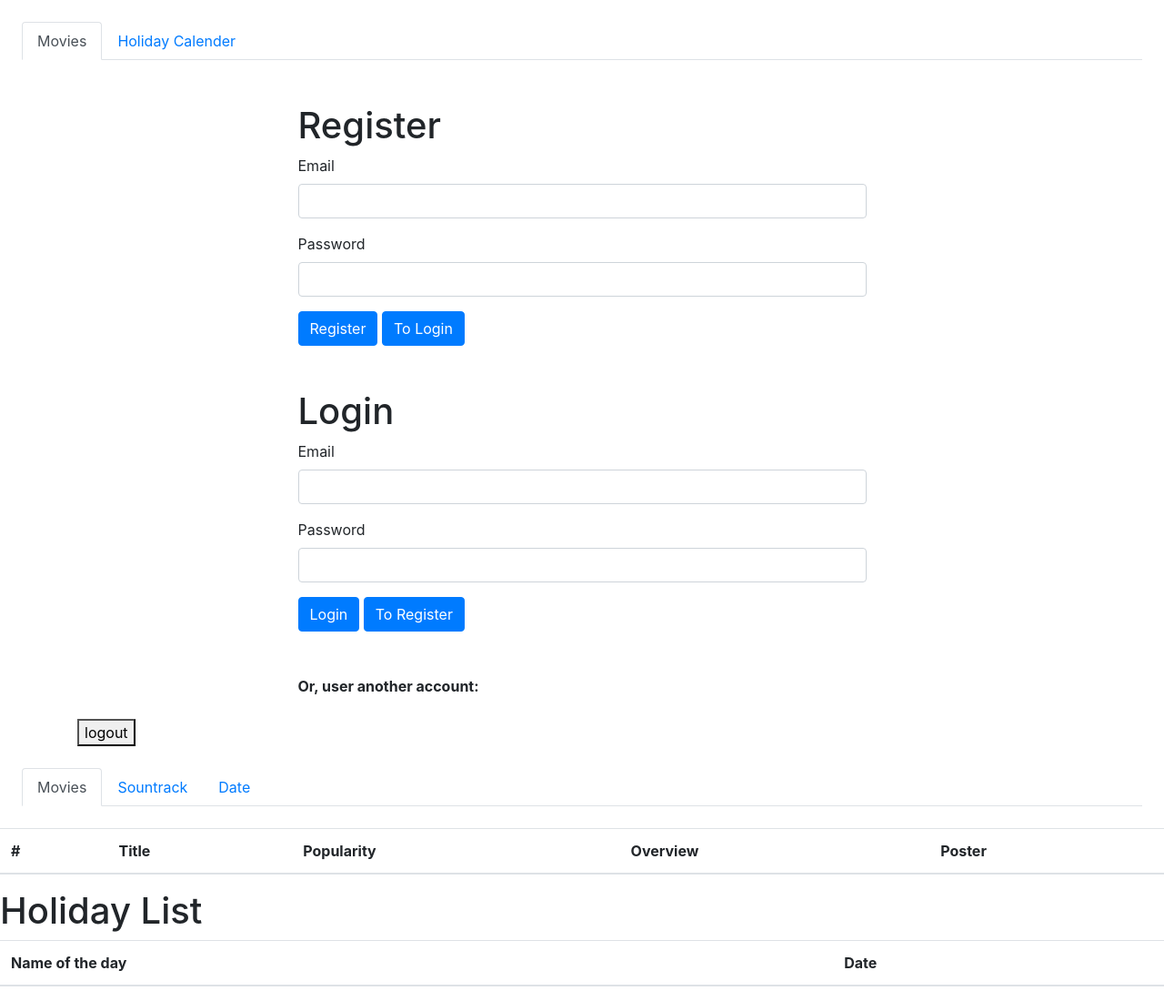
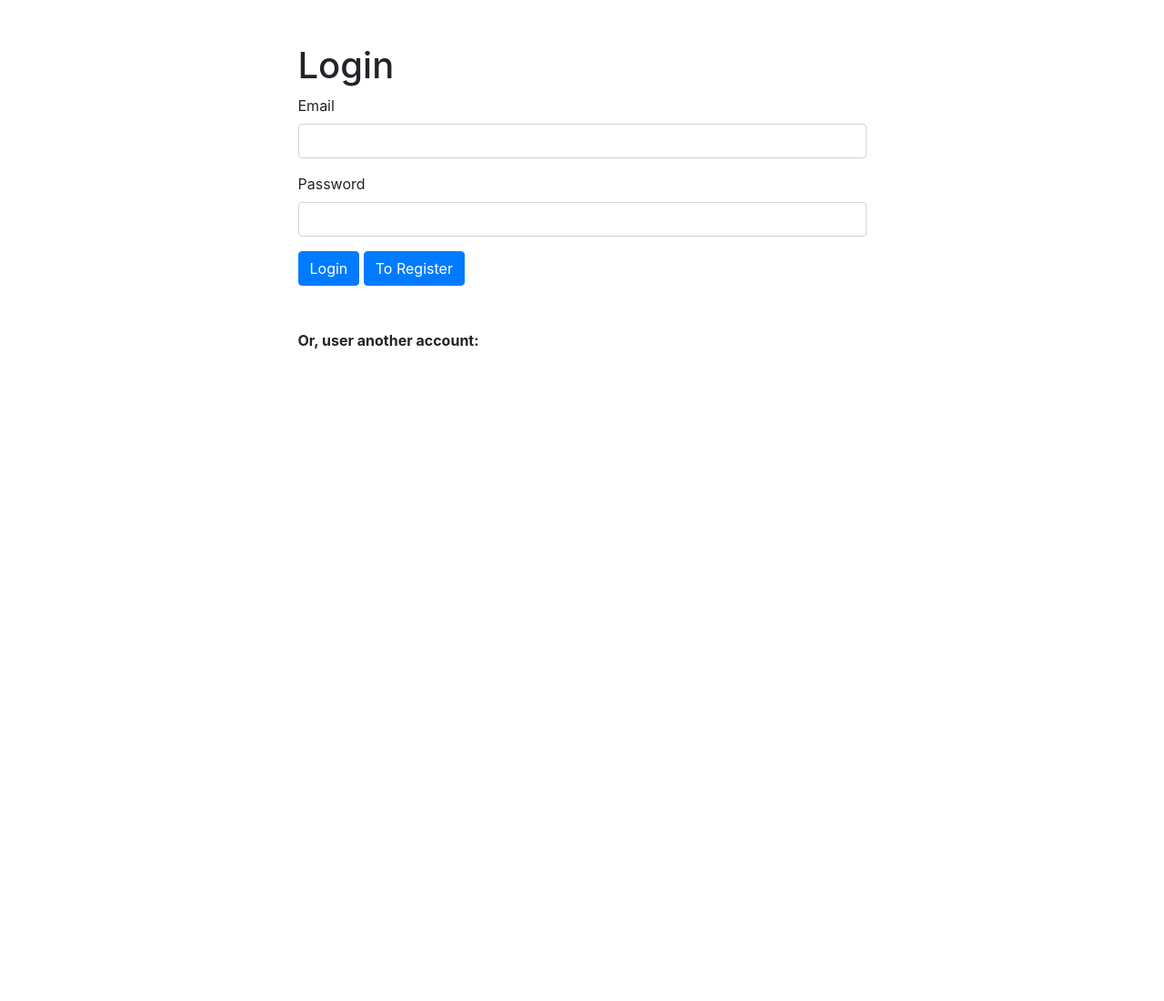
Before and after one commit to Hacktiv8-Fancy-Movie/FancyMovie-kelompok5, a plain HTML site: page client/index.html in a window 1280 px wide. Shown: the whole page at 91% size. After the commit the page ends 800 px from the top, so only its background shows below. Drawn offline with nearby package versions, Linux system fonts and the light colour scheme; no server answers.

Commit message:
Repair main.js

```diff
--- a/client/index.html
+++ b/client/index.html
@@ -25,14 +25,21 @@
     <title>Fancy Movies</title>
   </head>
   <body>
-    <section id="header-navbar">
+    <div class="container-logout">
+      <button onclick="logout()">logout</button>
+    </div>
+
+    <section id="navbar">
       <ul class="nav nav-tabs m-4">
         <li class="nav-item">
-          <a class="nav-link active" href="#">Movies</a>
+          <a class="nav-link active" onclick="toMoviesView()" style="cursor:pointer">Movies</a>
         </li>
         </li>
         <li class="nav-item">
-          <a class="nav-link" href="#">Holiday Calender</a>
+          <a class="nav-link" href="#">Sountrack</a>
+        </li>
+        <li class="nav-item">
+          <a class="nav-link" onclick="toHolidayView()" style="cursor:pointer">Date</a>
         </li>
       </ul>
     </section>
@@ -122,25 +129,10 @@
           </div>
         </div>
       </div>
-
-      <div class="container">
-        <button onclick="logout()">logout</button>
-      </div>
     </section>
 
     <!-- movies-view -->
-    <ul class="nav nav-tabs m-4">
-      <li class="nav-item">
-        <a class="nav-link active" href="#">Movies</a>
-      </li>
-      </li>
-      <li class="nav-item">
-        <a class="nav-link" href="#">Sountrack</a>
-      </li>
-      <li class="nav-item">
-        <a class="nav-link" href="#">Date</a>
-      </li>
-    </ul>
+
 
     <section id="movies-view">
       <!-- konten disini -->
--- a/client/main.js
+++ b/client/main.js
@@ -2,8 +2,7 @@
 let tempId = null
 
 $(document).ready(function() {
-    // checkLogin()
-    toMoviesView()
+    checkLogin()
 });
 
 // kalau ada tambahan list view ditambah disini, fungsi untuk menentukan mana yang mau di view
@@ -14,6 +13,8 @@
   $('#movies-view').hide()
   $('#musics-view').hide()
   $('#holiday-view').hide()
+  $('.container-logout').hide()
+  $('#navbar').hide()
   $(el).show()
 }
 
@@ -22,6 +23,7 @@
   if(localStorage.token){
 
     pageView('#movies-view')
+    toMoviesView()
   }
   // jika tidak berhasil login
   else{
@@ -84,7 +86,9 @@
   })
 }
 function toMoviesView(){
-  //
+  pageView('#movies-view')
+  $('#navbar').show()
+  $('.container-logout').show()
   $.ajax({
     url: `${baseUrl}/movies`,
     method: 'get',
@@ -121,6 +125,9 @@
 }
 
 function toHolidayView(){
+  pageView('#holiday-view')
+  $('#navbar').show()
+  $('.container-logout').show()
   $.ajax({
     url: baseUrl + '/calender',
     method: 'GET'
```
